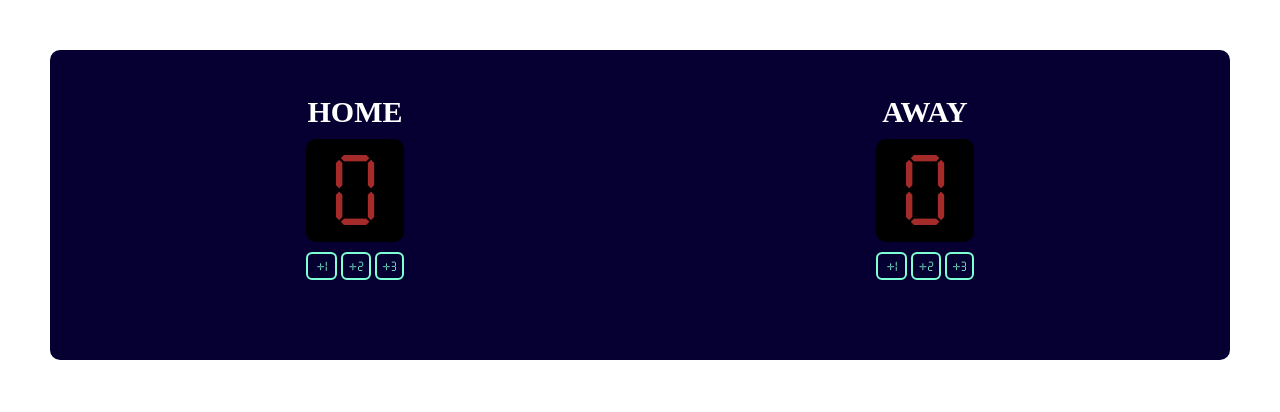
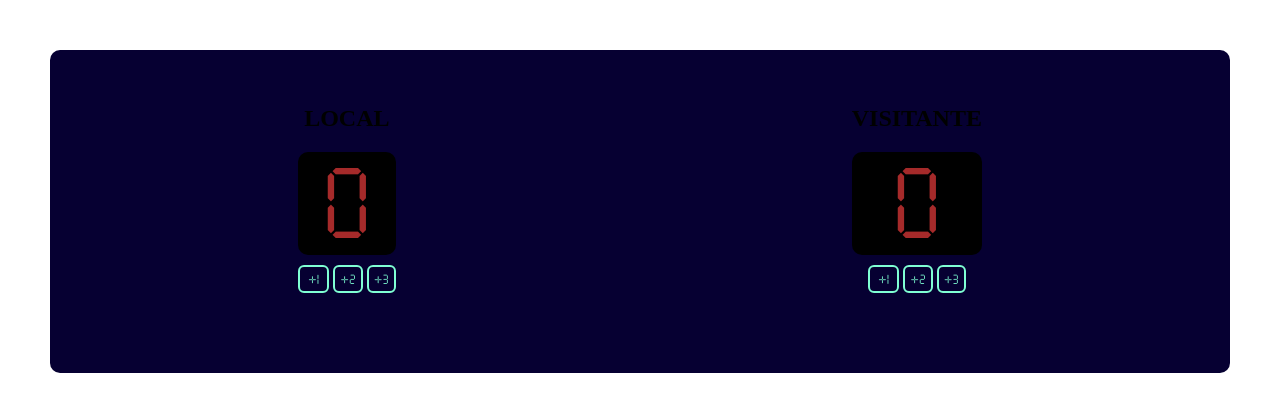
Before and after one commit to sogarox/Scoreboard, a website built with Vite: page index.html in a window 1280 px wide. Built offline with nearby package versions, Linux system fonts and the light colour scheme.

Commit message:
idioma cambiado si fiumba

```diff
--- a/index.html
+++ b/index.html
@@ -5,7 +5,7 @@
     <body>
         <div class="container">
             <div>
-                <h3>HOME</h3>
+                <h2>LOCAL</h2>
                 <p class="board" id="js-home"></p>
                 <div class="btns">
                     <button class="btn btn1" onclick="countersum(1, 0)">+1</button>
@@ -14,7 +14,7 @@
                 </div>
             </div>
             <div>
-                <h3>AWAY</h3>
+                <h2>VISITANTE</h2>
                 <p class="board" id="js-away"></p>
                 <div class="btns">
                     <button class="btn btn1" onclick="countersum(0, 1)">+1</button>
```
